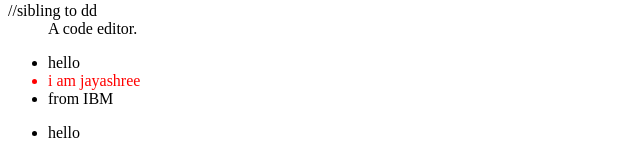
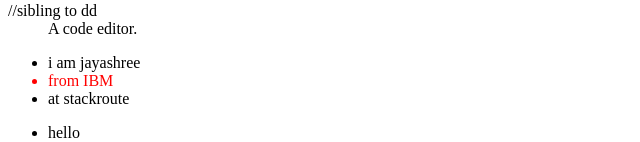
Before and after one commit to TJayashree1412/html-demo, a plain HTML site: page index.html in a window 1280 px wide. Shown: the part 182-324 px from the top of the page, without its empty margins (0-640 px from the left). Drawn offline with Linux system fonts and the light colour scheme.

Commit message:
initial commit

```diff
--- a/index.html
+++ b/index.html
@@ -24,9 +24,10 @@
 		<dd>A code editor.</dd>
 	</dl>
 	<ul>
-		<li>hello </li>
+
 		<li >i am jayashree</li>
 		<li>from IBM</li>
+		<li>at stackroute</li>
 	</ul>
 	<ul>
 			<li>hello </li>
```
Also changed, not shown: 2 other files.
